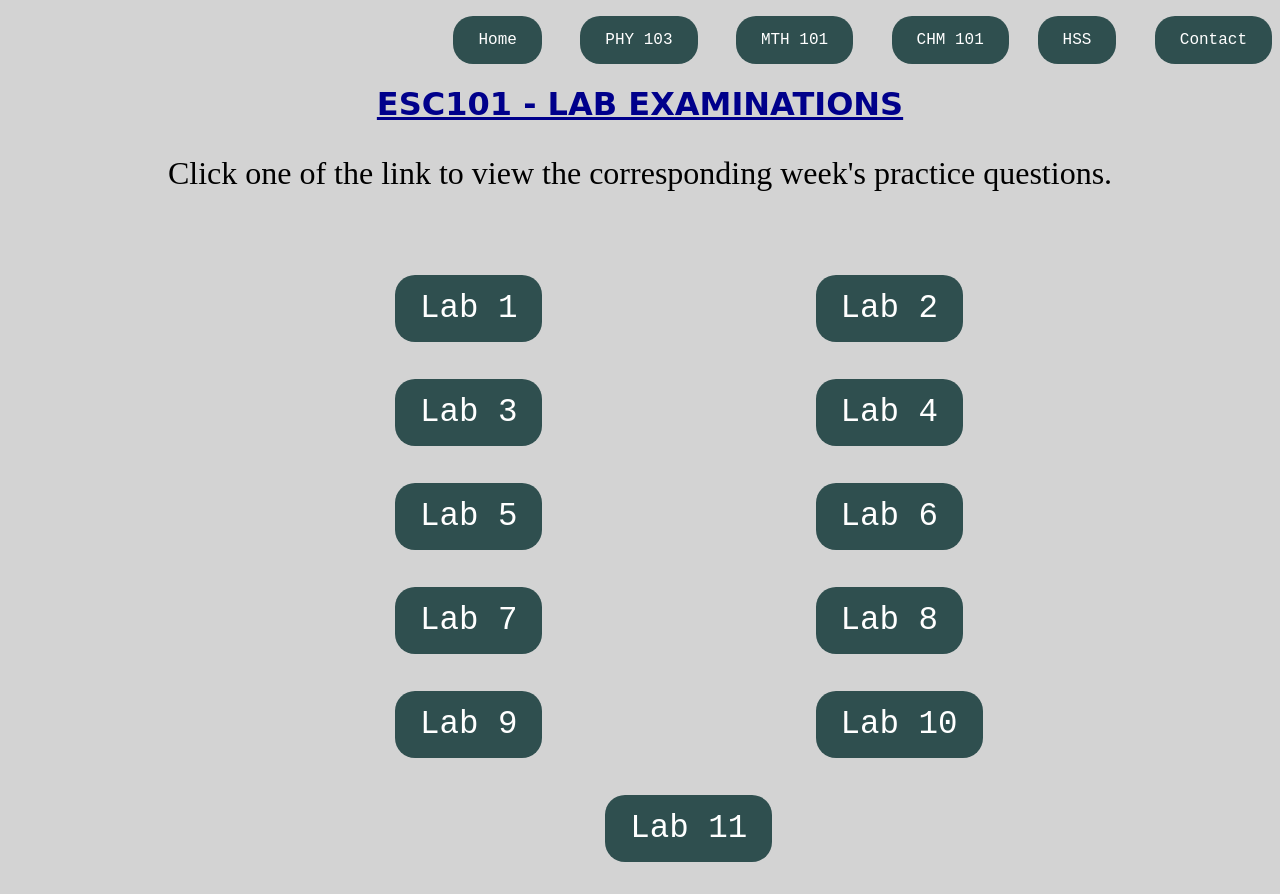
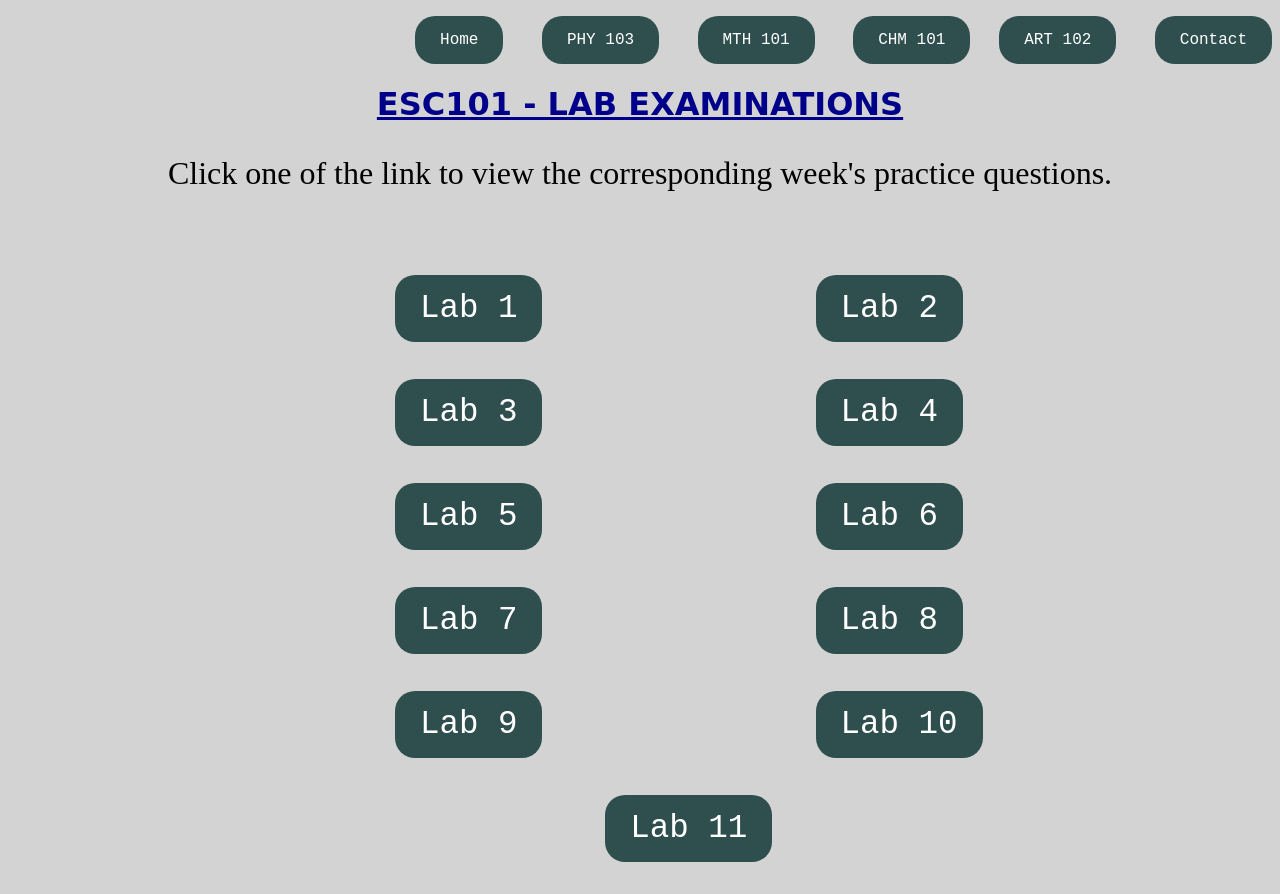
Before and after one commit to chitwang/iitk-sem1, a plain HTML site: page lab.html in a window 1280 px wide. Drawn offline with Linux system fonts and the light colour scheme.

Commit message:
Update lab.html

```diff
--- a/lab.html
+++ b/lab.html
@@ -46,7 +46,7 @@
 <body style="background-color:rgb(211,211,211);">
     <header>
         <div style="text-align: right;font-size: large;">
-            <pre><a href = "index.html">Home</a>    <a href = "phy.html">PHY 103</a>    <a href = "mth.html">MTH 101</a>    <a href = "chm.html">CHM 101</a>   <a href = "hss.html">HSS</a>    <a href = "contact.html">Contact</a></pre>
+            <pre><a href = "index.html">Home</a>    <a href = "phy.html">PHY 103</a>    <a href = "mth.html">MTH 101</a>    <a href = "chm.html">CHM 101</a>   <a href = "art.html">ART 102</a>    <a href = "contact.html">Contact</a></pre>
         </div>
         <h1
             style="text-align: center; text-decoration: underline; font-size: 300; font-family: cursive;color: darkblue;">
```
